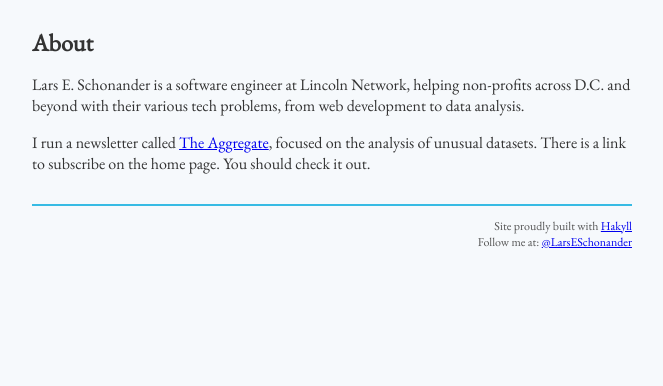
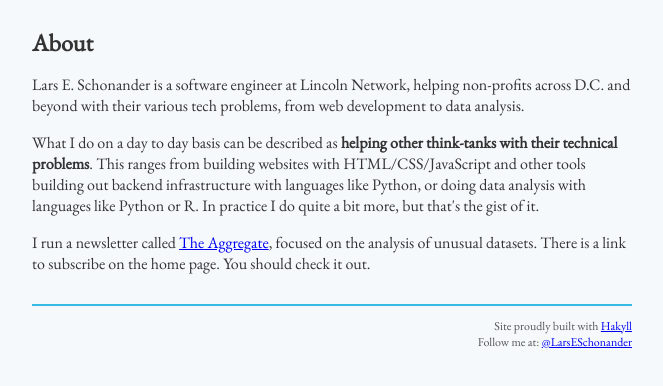
Before and after one commit to Leschonander/Leschonander.github.io, a plain HTML site: page about.html in a window 1280 px wide. Shown: the part 100-486 px from the top of the page, without its empty margins (308-971 px from the left). Drawn offline with nearby package versions, Linux system fonts and the light colour scheme.

Commit message:
about update

```diff
--- a/about.html
+++ b/about.html
@@ -48,7 +48,14 @@
         <main role="main">
             <h1>About</h1>
             <p>Lars E. Schonander is a software engineer at Lincoln Network, helping non-profits across D.C. and beyond with their various tech problems, from web development to data analysis.</p>
-<p>I run a newsletter called <a href="https://theaggregate.substack.com/">The Aggregate</a>, focused on the analysis of unusual datasets. There is a link to subscribe on the home page. You should check it out.</p>
+
+            <p>
+                What I do on a day to day basis can be described as <strong>helping other think-tanks with their technical problems</strong>. This ranges from building websites with HTML/CSS/JavaScript and other tools
+                building out backend infrastructure with languages like Python, or doing data analysis with languages like Python or R. In practice I do quite a bit more, but that's the gist of it.
+            </p>
+
+            <p>I run a newsletter called <a href="https://theaggregate.substack.com/">The Aggregate</a>, focused on the analysis of unusual datasets. There is a link to subscribe on the home page. You should check it out.</p>
+
         </main>
 
         <footer>
```
